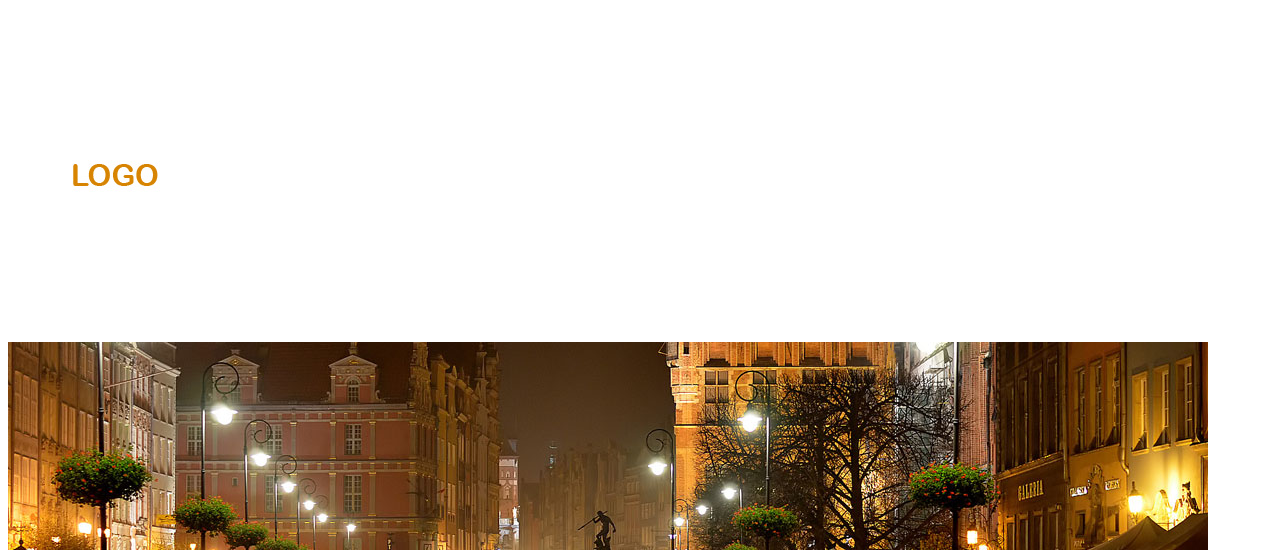
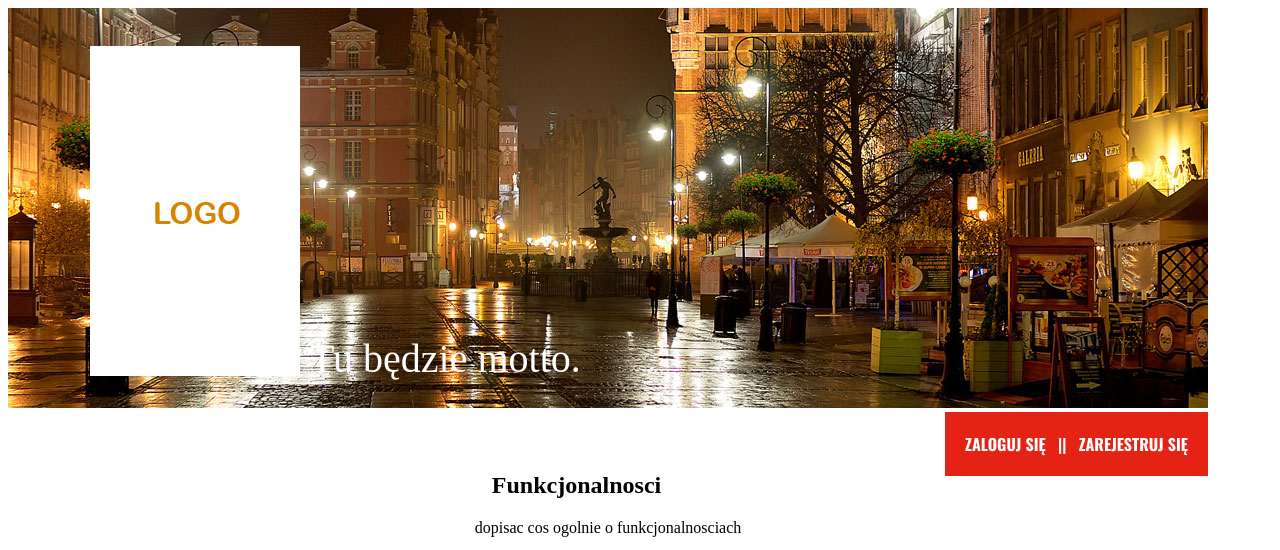
Before and after one commit to infoshareacademy/jfdd-monuments, a plain HTML site: page index.html in a window 1280 px wide. Shown: the top 550 px of the page. Drawn offline with nearby package versions, Linux system fonts and the light colour scheme.

Commit message:
korekta merge'a

```diff
--- a/index.html
+++ b/index.html
@@ -18,8 +18,19 @@
     <body>
 
         <header>
-            <img id="logo" src="images/naglowek_logo.jpg" alt="logo">
-            <img src="images/naglowek_gdansk1.jpg" alt="naglowek">
+
+            <div id="logo">
+                <img id="logo" src="images/naglowek_logo.jpg" alt="logo">
+            </div>
+
+            <div id="motto">
+                Tu będzie motto.
+            </div>
+
+            <div id="naglowek_gdansk1">
+                <img src="images/naglowek_gdansk1.jpg" alt="naglowek">
+            </div>
+
             <a class="cta" href="login-reg.html">Zaloguj się&nbsp;&nbsp;&nbsp;||&nbsp;&nbsp;&nbsp;Zarejestruj się</a>
         </header>
 
--- a/style/style.css
+++ b/style/style.css
@@ -1,6 +1,22 @@
+body {
+    width: 1200px;
+}
+
 /* NAGŁÓWEK */
 
+#logo {
+    position: absolute;
+    left: 45px;
+    top: 23px;
+}
 
+#motto {
+    color: white;
+    font-size: 40px;
+    position: absolute;
+    left: 310px;
+    top: 335px;
+}
 
 /* FUNKCJONALNOŚCI */
 
```
